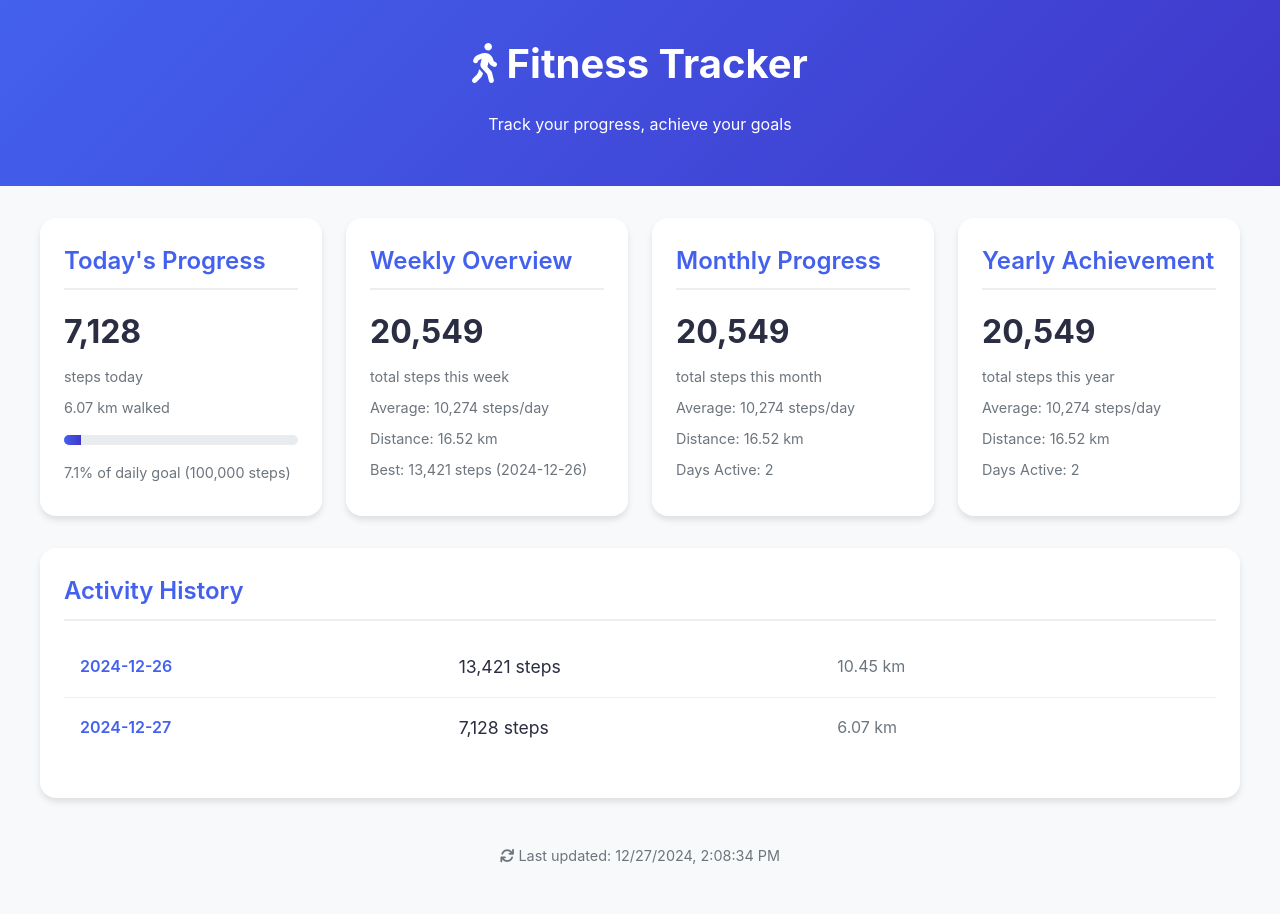
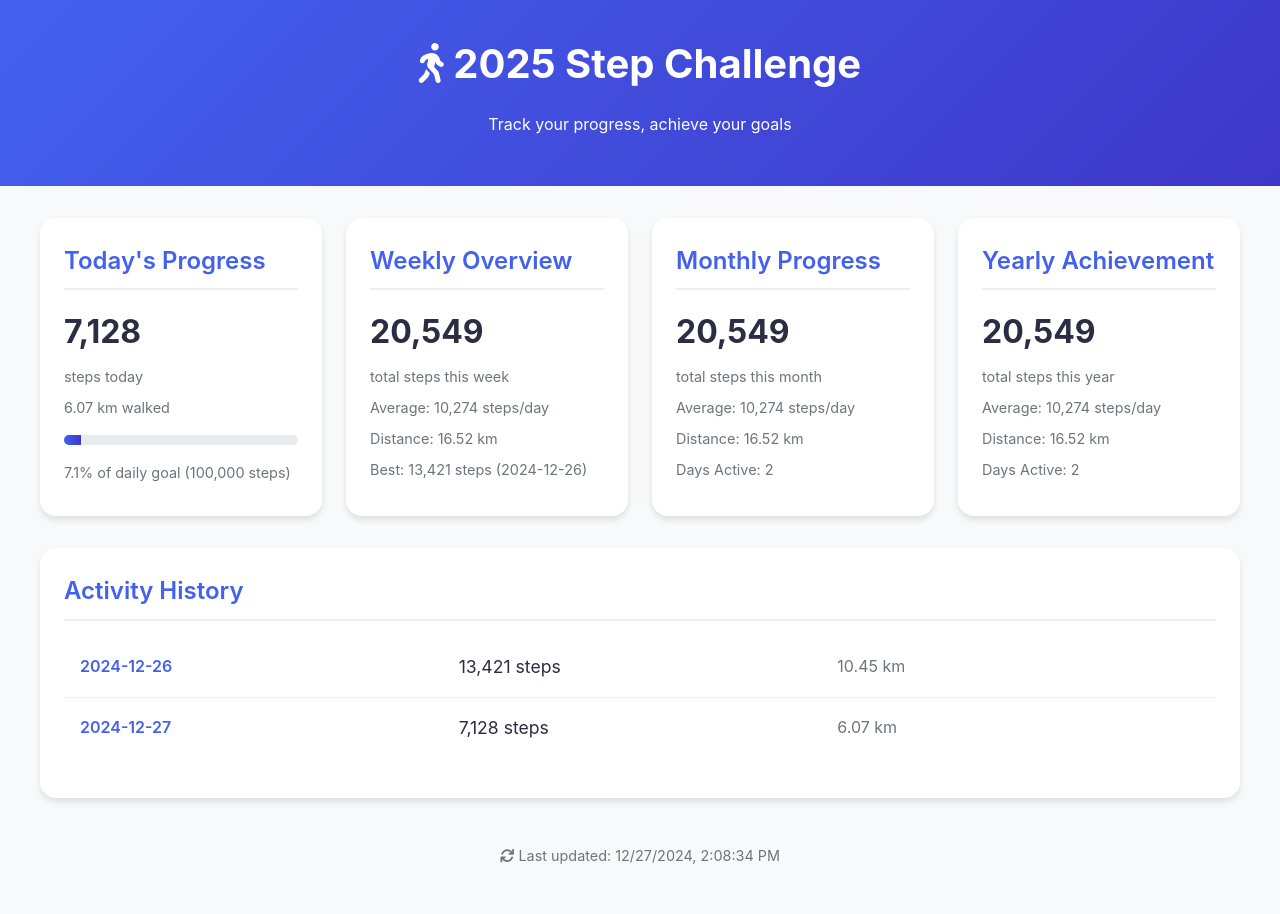
Before and after one commit to tracpants/step-tracker, a Jekyll site: the page built from index.html, in a window 1280 px wide. Built offline with Jekyll 4.4.1, drawn with Linux system fonts in a browser that asks for light colours; nearby versions of some CDN libraries.

Commit message:
Update _config.yml

```diff
--- a/_config.yml
+++ b/_config.yml
@@ -1,5 +1,5 @@
-title: Fitness Tracker
-description: Track your daily steps and fitness goals
+title: 2025 Step Challenge
+description: 10k steps a day for 2025
 baseurl: "/step-tracker"
 url: "" # Your GitHub Pages URL will go here
 
```
